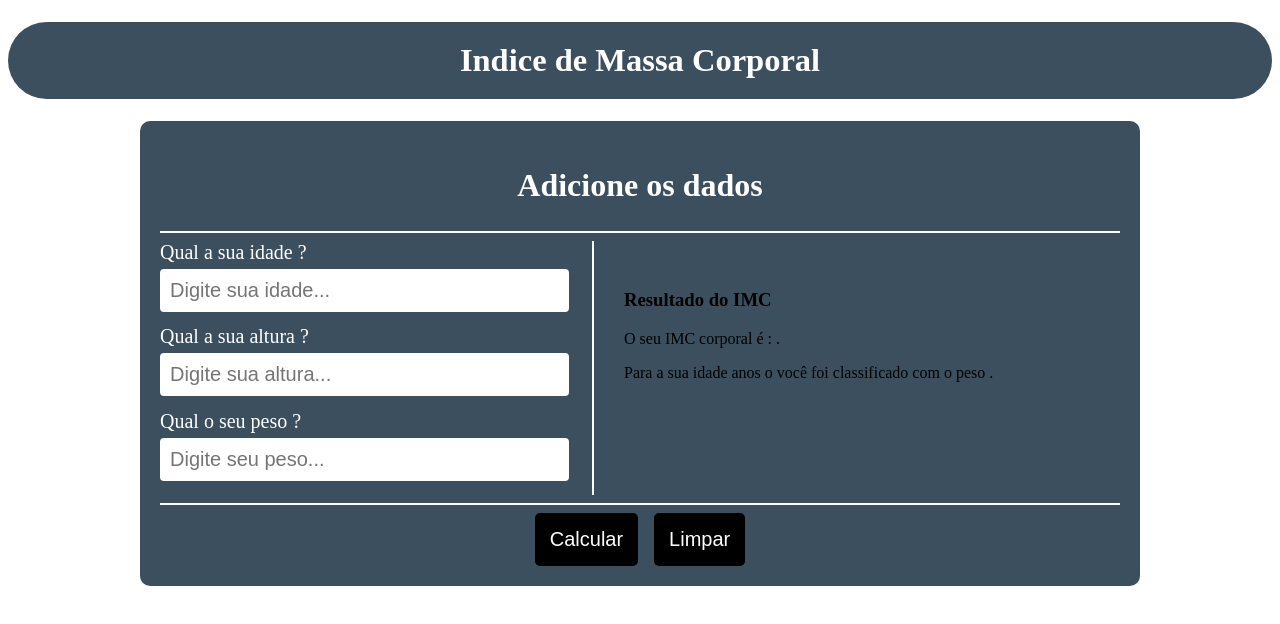
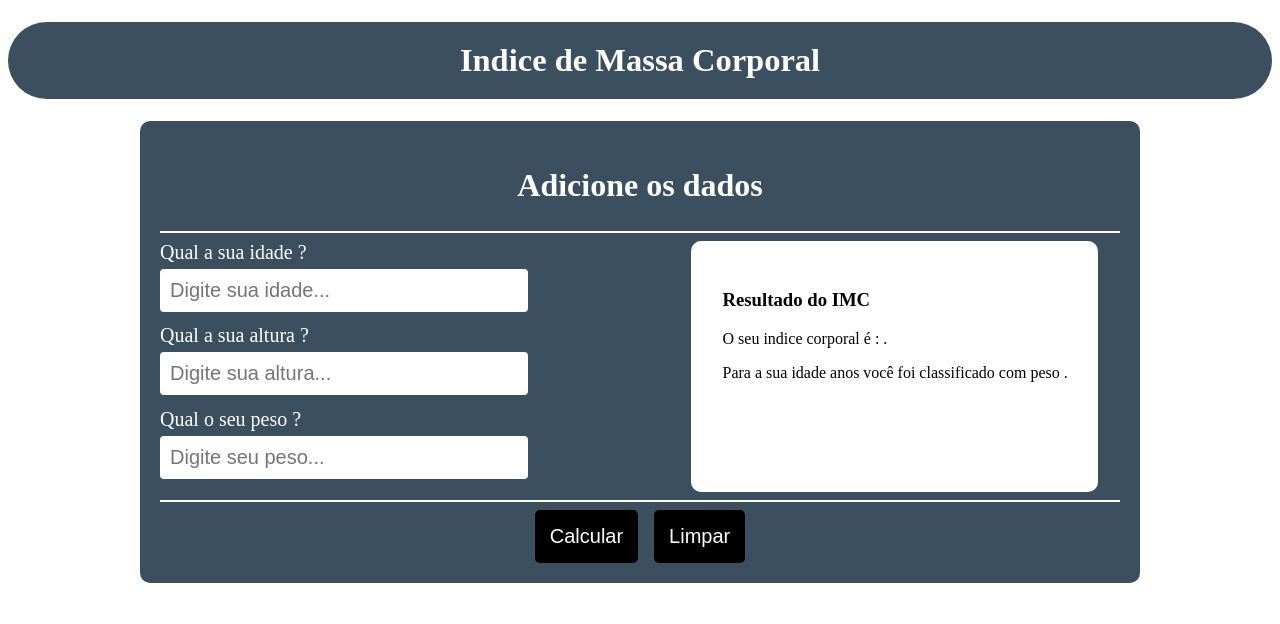
Before and after one commit to Anselmo17/calculo-imc, an Angular app: page / in a window 1280 px wide. Shown: the top 624 px of the page. Built offline with nearby package versions, Linux system fonts and the light colour scheme.

Commit message:
Implementado ajuste no layout para mostrar os dados

```diff
--- a/src/app/calculadora/calculadora.component.css
+++ b/src/app/calculadora/calculadora.component.css
@@ -85,12 +85,16 @@ h2 {
 }
 
 .dados {
- width: 45%;
+  width: 50%;
   display: flex;
   flex-direction: row;
+  margin-left: 15%;
 }
 
 .dados-usuario {
+  background-color: white;
+  margin-left: 0px;
+  border-radius: 10px;
   padding: 30px;
   border-left: 2px solid white;
 }
--- a/src/app/calculadora/calculadora.component.html
+++ b/src/app/calculadora/calculadora.component.html
@@ -32,10 +32,10 @@
        <h3>Resultado do IMC</h3>
 
        <p>
-          O seu IMC corporal é : {{imcCorporal}} .
+          O seu indice corporal é : {{imcCorporal}} .
        </p>
        <p>
-          Para a sua idade {{idade}} anos o você foi classificado com o peso {{mensagemUsuario}}.
+          Para a sua idade {{idade}} anos você foi classificado com peso {{mensagemUsuario}}.
        </p>
       </div>
     </div>
--- a/src/app/calculadora/calculadora.component.ts
+++ b/src/app/calculadora/calculadora.component.ts
@@ -39,17 +39,18 @@ export class CalculadoraComponent implements OnInit {
   mensagemImcCorporal(imc) {
 
     let resultado;
-    switch (imc) {
-      case imc > 18.5: resultado = 'magreza';
-        break;
-      case imc >= 25 || imc <= 29.9: resultado = 'sobrepeso';
-        break;
-      case imc >= 30 || imc <= 39.9: resultado = 'Obesidade';
-        break;
-      case imc > 40: resultado = 'Obesidade';
-        break;
-      default: resultado = 'normal';
-    }
+
+      if(imc < 18.5)
+        resultado = 'magreza';
+      else if(imc >= 25 && imc <= 29.9)
+        resultado = 'sobrepeso';
+      else if(imc >= 30 && imc <= 39.9)
+        resultado = 'Obesidade';
+      else if(imc > 40)
+        resultado = 'Obesidade Grave';
+      else
+        resultado = 'normal';
+
     return resultado;
   }
 
```
